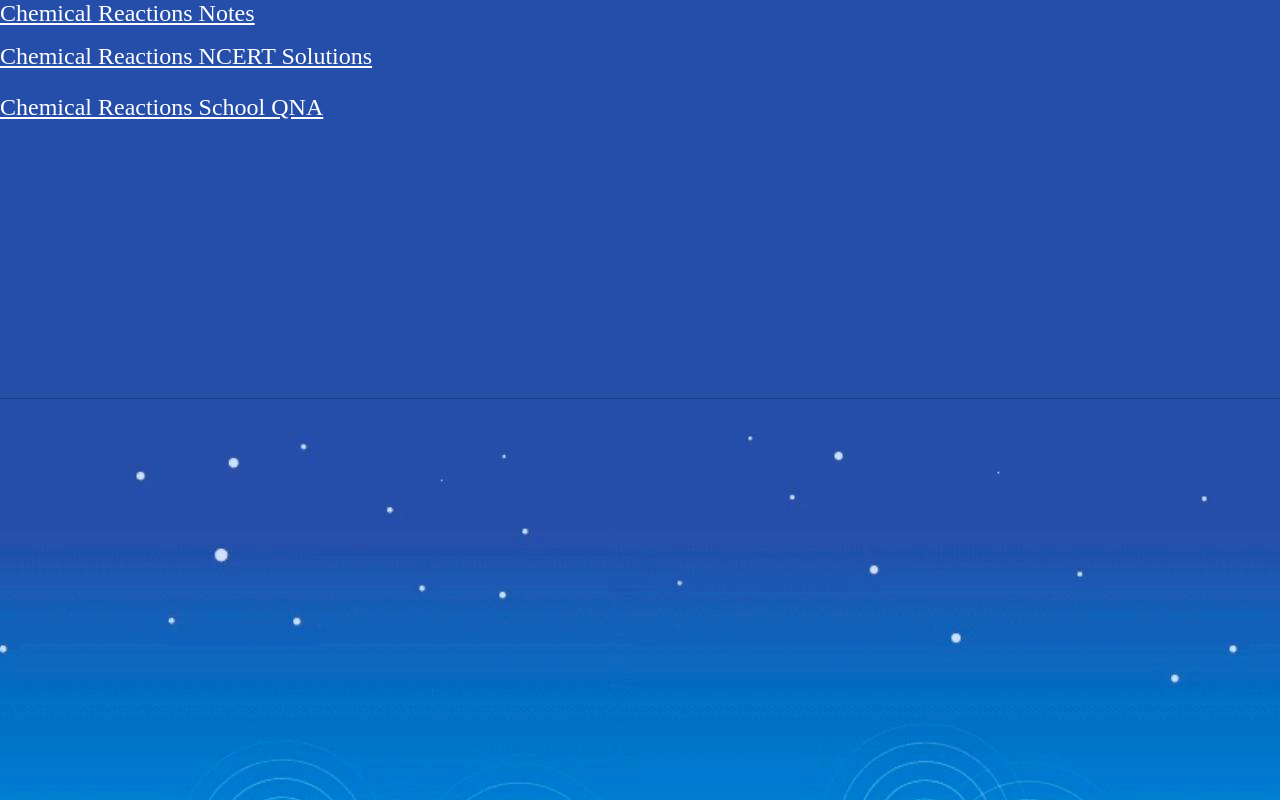
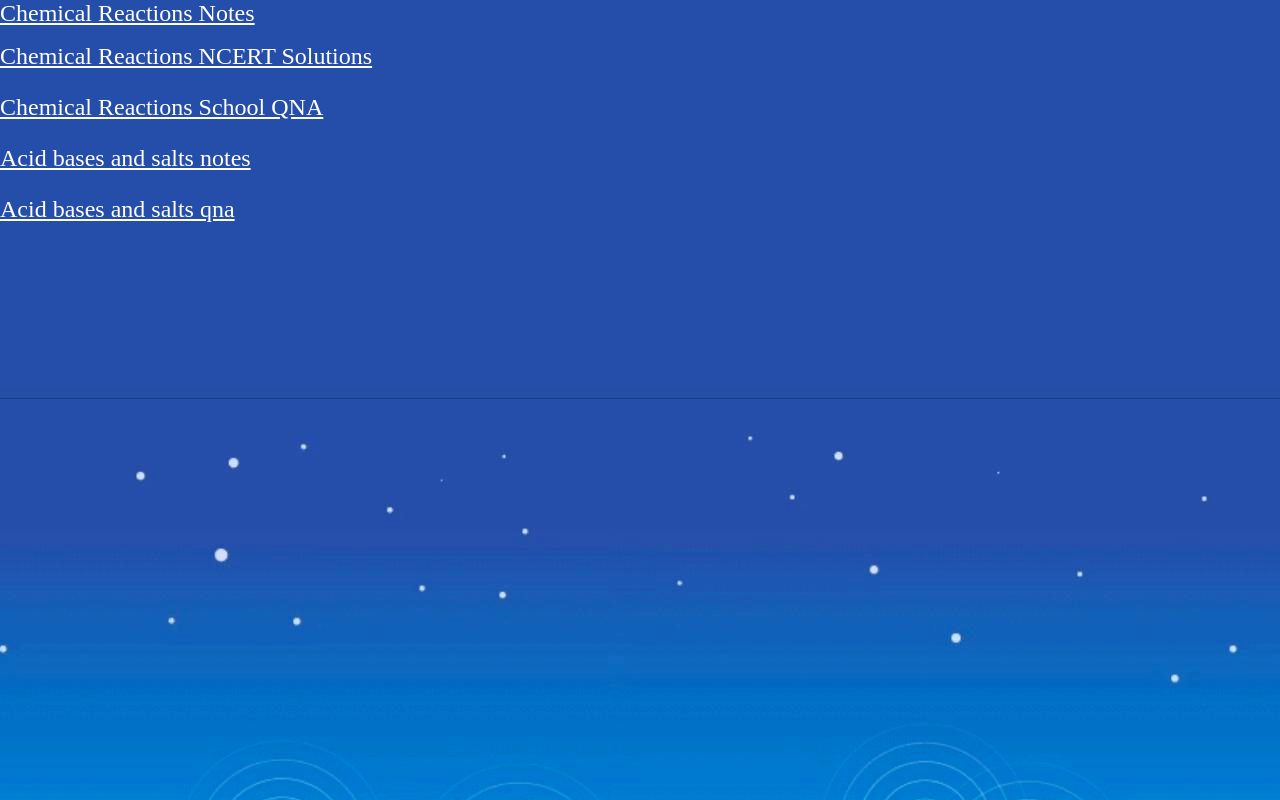
Before and after one commit to 10thwebs/-, a plain HTML site: page Chemistry.html in a window 1280 px wide. Drawn offline with Linux system fonts and the light colour scheme.

Commit message:
Update Chemistry.html

```diff
--- a/Chemistry.html
+++ b/Chemistry.html
@@ -13,6 +13,8 @@
       <p><font size="+2"><a href="chemicalreactionsqna.docx">Chemical Reactions NCERT Solutions</a></p>
             <p><font size="+2"><a href="chemicalrectionqnascho.bin">Chemical Reactions School QNA</a></p>
       </font>
-      </font>
+    <p><font size="+2"><a href="acidbasesandsalts.docx">Acid bases and salts notes</a></p>
+      </font><p><font size="+2"><a href="acidbasesandsaltsqna.docx">Acid bases and salts qna</a></p>
+</font>
       </body>
 </html>
```
